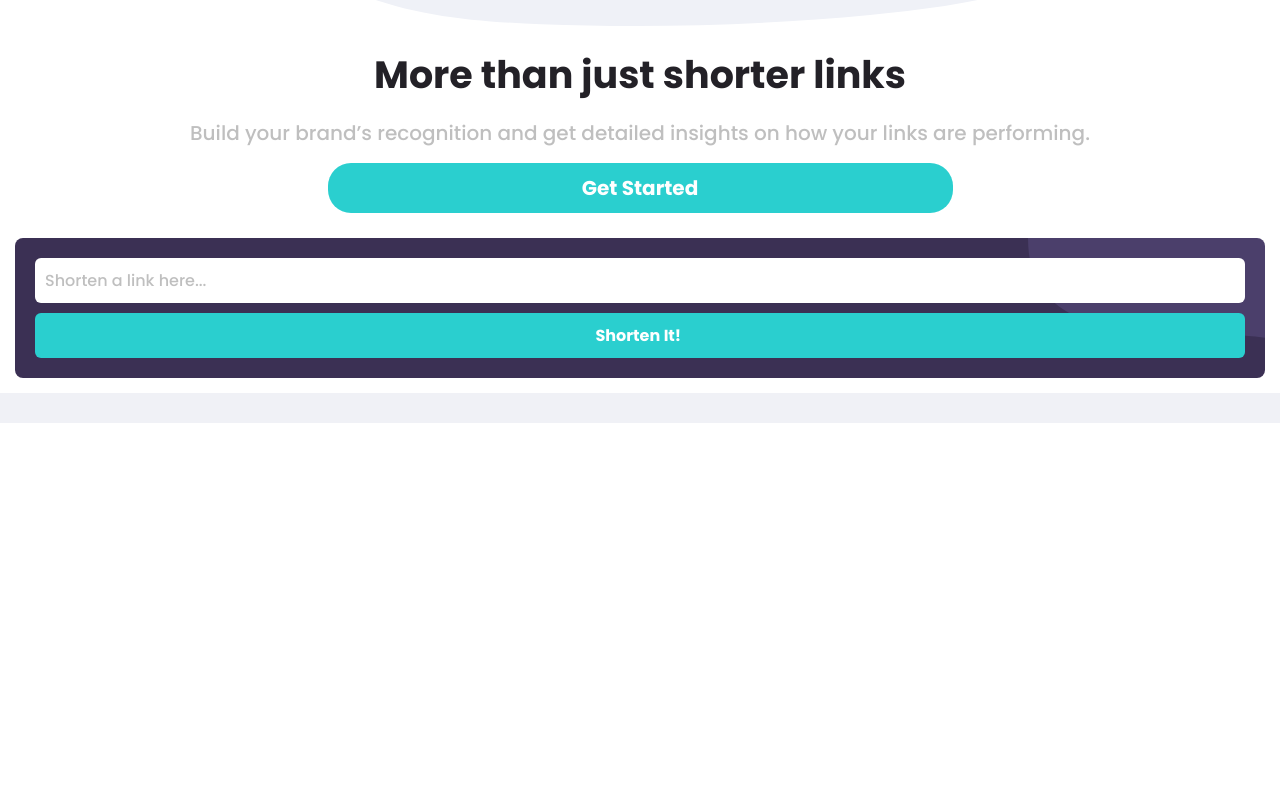
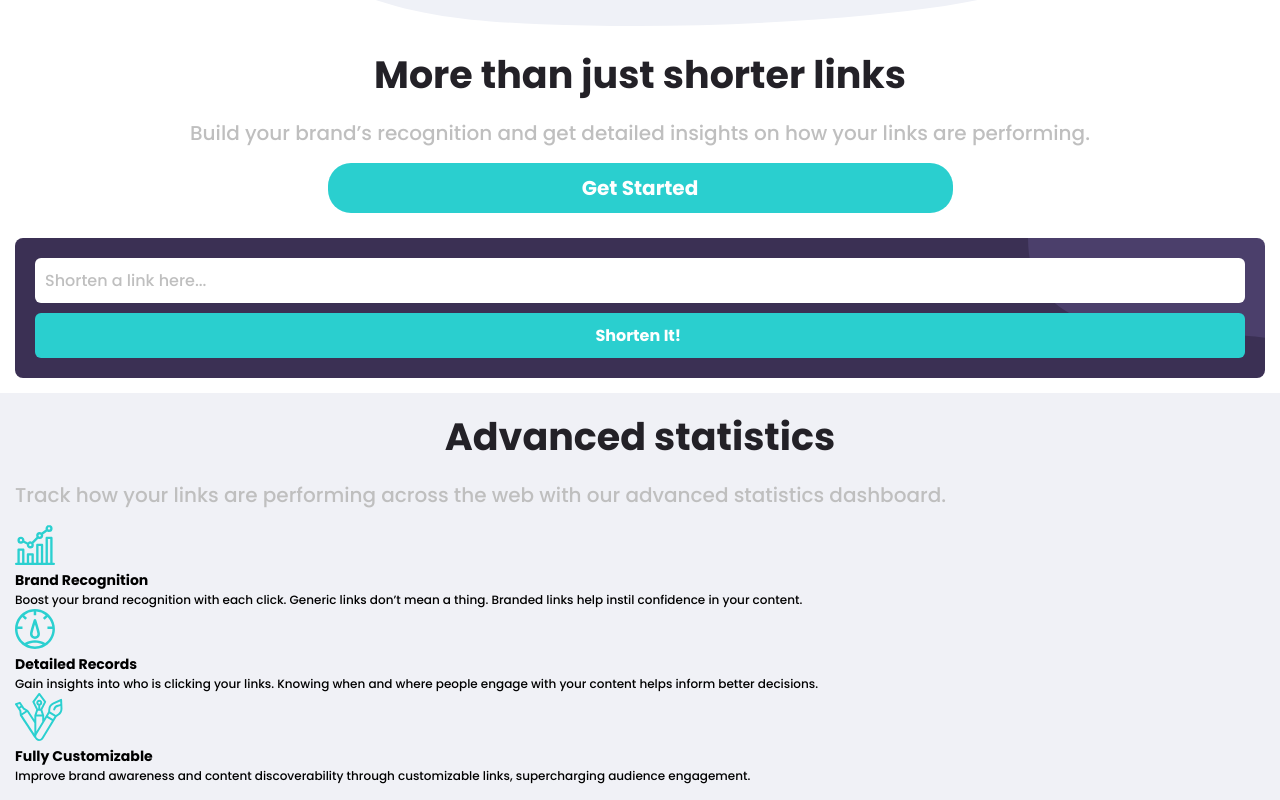
Before and after one commit to Astra-exe/shortenerURL_FM, a website: page index.html in a window 1280 px wide. Shown: the part 914-1714 px from the top of the page. Before the commit the page ends 1337 px from the top, so only its background shows below. Drawn offline with Linux system fonts and the light colour scheme.

Commit message:
[Define] structure for cards of features (statistics) of the site

```diff
--- a/index.html
+++ b/index.html
@@ -92,46 +92,40 @@
                 </div>
             </template>
         </div>
-        <!-- Satistics -->
-
+        <!-- Statistics -->
+        <div class="features">
+            <h2 class="hero__title hero__title--feat">Advanced statistics</h2>
+            <p class="hero__copyOne hero__copyOne--feat">Track how your links are performing across the web with our advanced statistics dashboard.</p>
+            <div class="features__card">
+                <div class="icon-feature">
+                    <figure class="icon-feature__logo">
+                        <img src="./images/icon-brand-recognition.svg" alt="Icon of graphic increasing" class="icon-feature__image">
+                    </figure>
+                </div>
+                <h3 class="title-card">Brand Recognition</h3>
+                <p class="copy-card">Boost your brand recognition with each click. Generic links don’t mean a thing. Branded links help instil confidence in your content.</p>
+            </div>
+            <div class="features__card">
+                <div class="icon-feature">
+                    <figure class="icon-feature__logo">
+                        <img src="./images/icon-detailed-records.svg" alt="Icon of a clock" class="icon-feature__image">
+                    </figure>
+                </div>
+                <h3 class="title-card">Detailed Records</h3>
+                <p class="copy-card">  Gain insights into who is clicking your links. Knowing when and where people engage with your content helps inform better decisions.</p>
+            </div>
+            <div class="features__card features__card--last">
+                <div class="icon-feature">
+                    <figure class="icon-feature__logo">
+                        <img src="./images/icon-fully-customizable.svg" alt="Icon of art pencils" class="icon-feature__image">
+                    </figure>
+                </div>
+                <h3 class="title-card">Fully Customizable</h3>
+                <p class="copy-card">Improve brand awareness and content discoverability through customizable links, supercharging audience engagement.</p>
+            </div>
+        </div>
     </section>
     <!-- Features
-  Pricing
-  Resources
-
-  Login
-  Sign Up
-
-  More than just shorter links
-
-
-
-  Get Started
-
-  Shorten a link here...
-
-  Shorten It!
-
-  Advanced Statistics
-
-  Track how your links are performing across the web with our
-  advanced statistics dashboard.
-
-  Brand Recognition
-
-  Boost your brand recognition with each click. Generic links don’t
-  mean a thing. Branded links help instil confidence in your content.
-
-  Detailed Records
-
-  Gain insights into who is clicking your links. Knowing when and where
-  people engage with your content helps inform better decisions.
-
-  Fully Customizable
-
-  Improve brand awareness and content discoverability through customizable
-  links, supercharging audience engagement.
-
   Boost your links today
 
   Get Started
```
